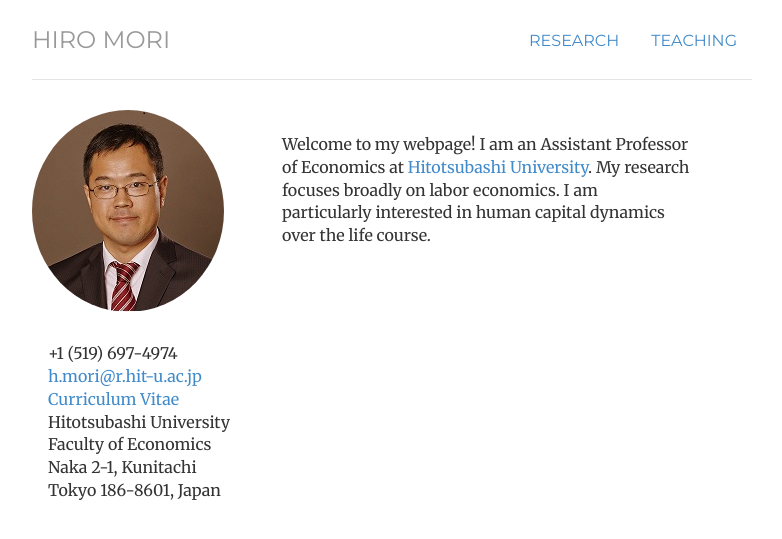
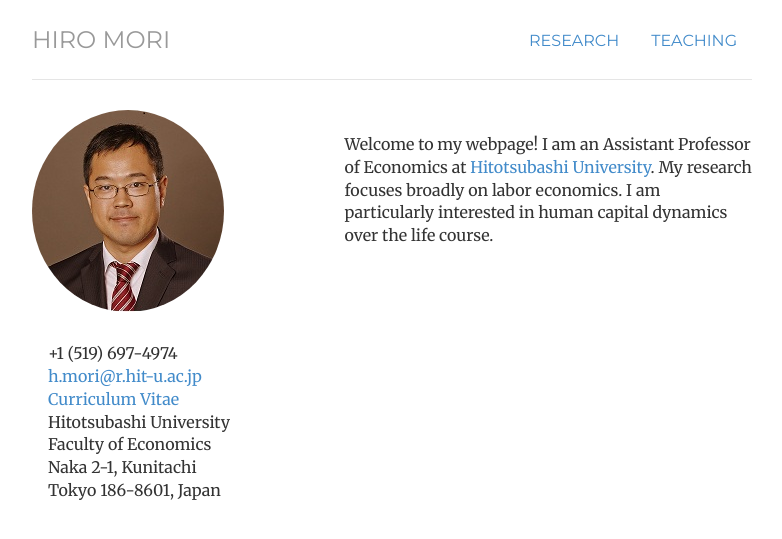
Before and after one commit to morihiroaki/morihiroaki.github.io, a Jekyll site: the page built from index.html, in a window 1280 px wide. Shown: the top 539 px of the page, without its empty margins (248-1030 px from the left). Built offline with Jekyll 4.4.1, drawn with Linux system fonts in a browser that asks for light colours.

Commit message:
Update index.html

```diff
--- a/index.html
+++ b/index.html
@@ -8,7 +8,7 @@
 <!--div class="jumbotron"-->
 <div class="row">
              <div class="box text-left">
-                 <div class='col-sm-1 col-sm-4 text-left'>
+                 <div class='col-sm-1 col-sm-5 text-left'>
                   	<img  class="img-circle avatar" alt="Hiro Mori" src="files/portrait.jpg">
                     <div class="contact-item">
                       <div class="icon pull-left text-left"><span class="fa fa-phone fa-fw"></span></div>
```
